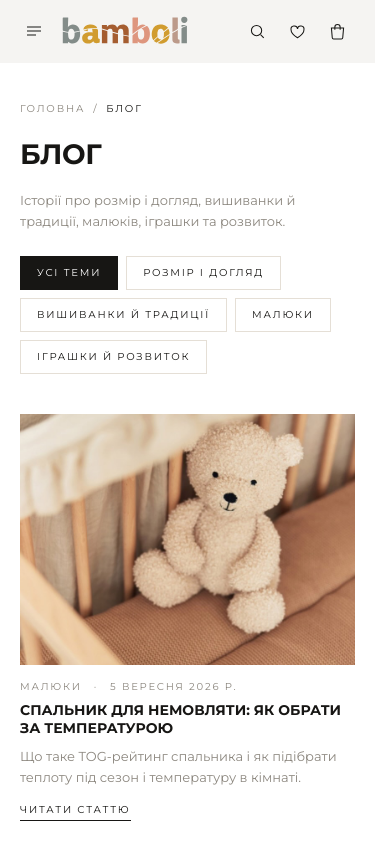
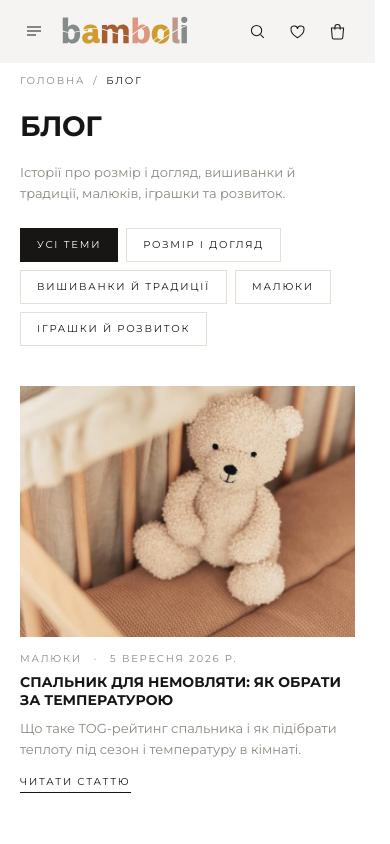
Before and after one commit to cyanidium-dev/bamboli-frontend, a Next.js app: page /blog in a window 390 px wide. Shown: the top 844 px of the page. Built offline with nearby package versions, Linux system fonts and the light colour scheme.

Commit message:
Reduce the top padding of Page to 12px mobile / 16px desktop
Co-Authored-By: Claude Sonnet 5.5 <noreply@anthropic.com>

```diff
--- a/src/components/shared/ui/Page.tsx
+++ b/src/components/shared/ui/Page.tsx
@@ -3,7 +3,7 @@ import Container from "./Container";
 
 /**
  * Wrapper of an inner page's content: the container plus the standard
- * vertical padding (40 / 56px above, section padding below).
+ * vertical padding (12 / 16px above, section padding below).
  *
  * bottom={false} for pages that end with a full-width Section: that section
  * brings its own spacing, so the page adds none underneath.
@@ -18,7 +18,7 @@ export default function Page({
   children: React.ReactNode;
 }) {
   return (
-    <Container className={cn("pt-10 lg:pt-14", bottom && "u-section-pb", className)}>
+    <Container className={cn("pt-3 lg:pt-4", bottom && "u-section-pb", className)}>
       {children}
     </Container>
   );
```
Also changed, not shown: 1 other file (tests, documents, lock files or other folders).
